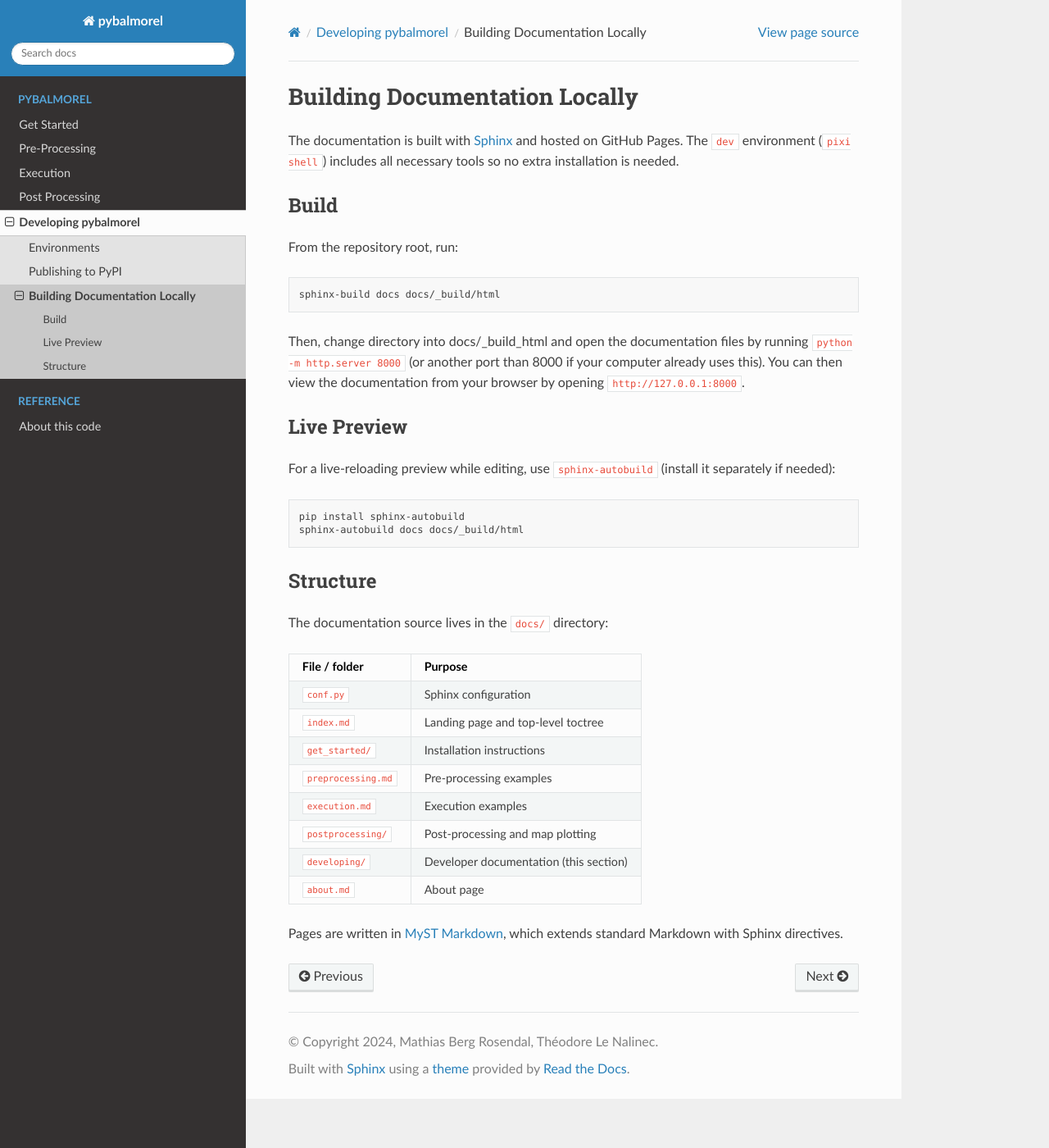
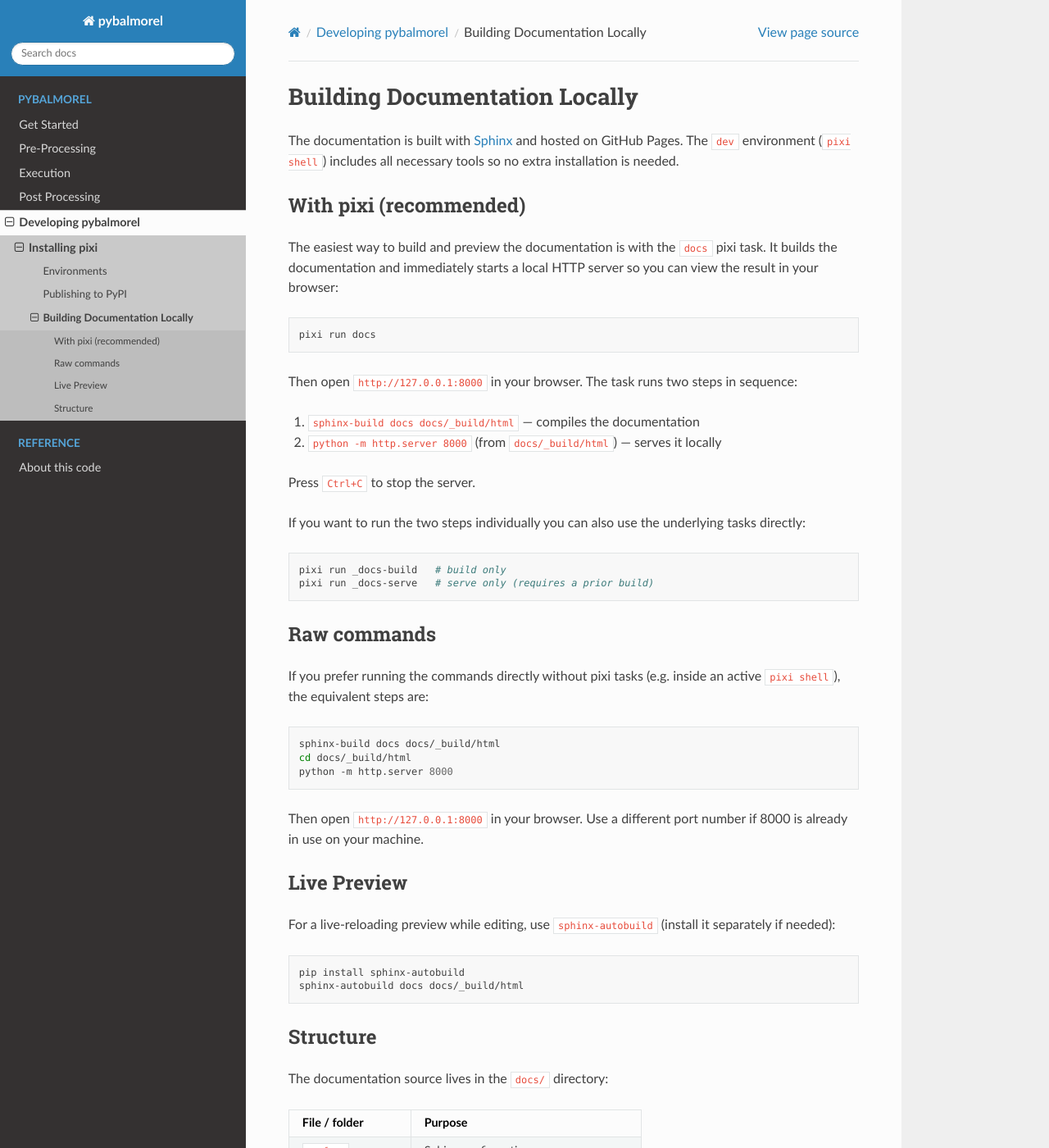
Before and after one commit to balmorelcommunity/pybalmorel, a Sphinx documentation site: the page built from docs/developing/building_docs.md, in a window 1280 px wide and 1400 px high. Shown: the whole window at 82% size. Built offline with Sphinx 7.4.7 and the Read the Docs theme 3.1.0, drawn with Linux system fonts in a browser that asks for light colours.

Commit message:
Added build docs task

````diff
--- a/docs/developing/building_docs.md
+++ b/docs/developing/building_docs.md
@@ -2,15 +2,39 @@
 
 The documentation is built with [Sphinx](https://www.sphinx-doc.org/) and hosted on GitHub Pages. The `dev` environment (`pixi shell`) includes all necessary tools so no extra installation is needed.
 
-## Build
+## With pixi (recommended)
 
-From the repository root, run:
+The easiest way to build and preview the documentation is with the `docs` pixi task. It builds the documentation and immediately starts a local HTTP server so you can view the result in your browser:
+
+```bash
+pixi run docs
+```
+
+Then open `http://127.0.0.1:8000` in your browser. The task runs two steps in sequence:
+
+1. `sphinx-build docs docs/_build/html` — compiles the documentation
+2. `python -m http.server 8000` (from `docs/_build/html`) — serves it locally
+
+Press `Ctrl+C` to stop the server.
+
+If you want to run the two steps individually you can also use the underlying tasks directly:
+
+```bash
+pixi run _docs-build   # build only
+pixi run _docs-serve   # serve only (requires a prior build)
+```
+
+## Raw commands
+
+If you prefer running the commands directly without pixi tasks (e.g. inside an active `pixi shell`), the equivalent steps are:
 
 ```bash
 sphinx-build docs docs/_build/html
+cd docs/_build/html
+python -m http.server 8000
 ```
 
-Then, change directory into docs/_build_html and open the documentation files by running `python -m http.server 8000` (or another port than 8000 if your computer already uses this). You can then view the documentation from your browser by opening `http://127.0.0.1:8000`.
+Then open `http://127.0.0.1:8000` in your browser. Use a different port number if 8000 is already in use on your machine.
 
 ## Live Preview
 
--- a/pyproject.toml
+++ b/pyproject.toml
@@ -67,6 +67,11 @@
 pybalmorel = { path = ".", editable = true }
 build = ">=1.2,<2"
 
+[tool.pixi.feature.dev.tasks]
+_docs-build = { cmd = "sphinx-build docs docs/_build/html", description = "Build the Sphinx documentation" }
+_docs-serve = { cmd = "python -m http.server 8000", cwd = "docs/_build/html", description = "Serve the built documentation on http://127.0.0.1:8000" }
+docs = { depends-on = ["_docs-build", "_docs-serve"], description = "Build the documentation and serve it on http://127.0.0.1:8000" }
+
 # --- user: test pybalmorel as an end-user (PyPI install only) ---
 [tool.pixi.feature.user.pypi-dependencies]
 pybalmorel = "*"
````
Also changed, not shown: docs/developing.md (+8 -0 lines), docs/developing/environments.md (+0 -8 lines), 1 other file.
